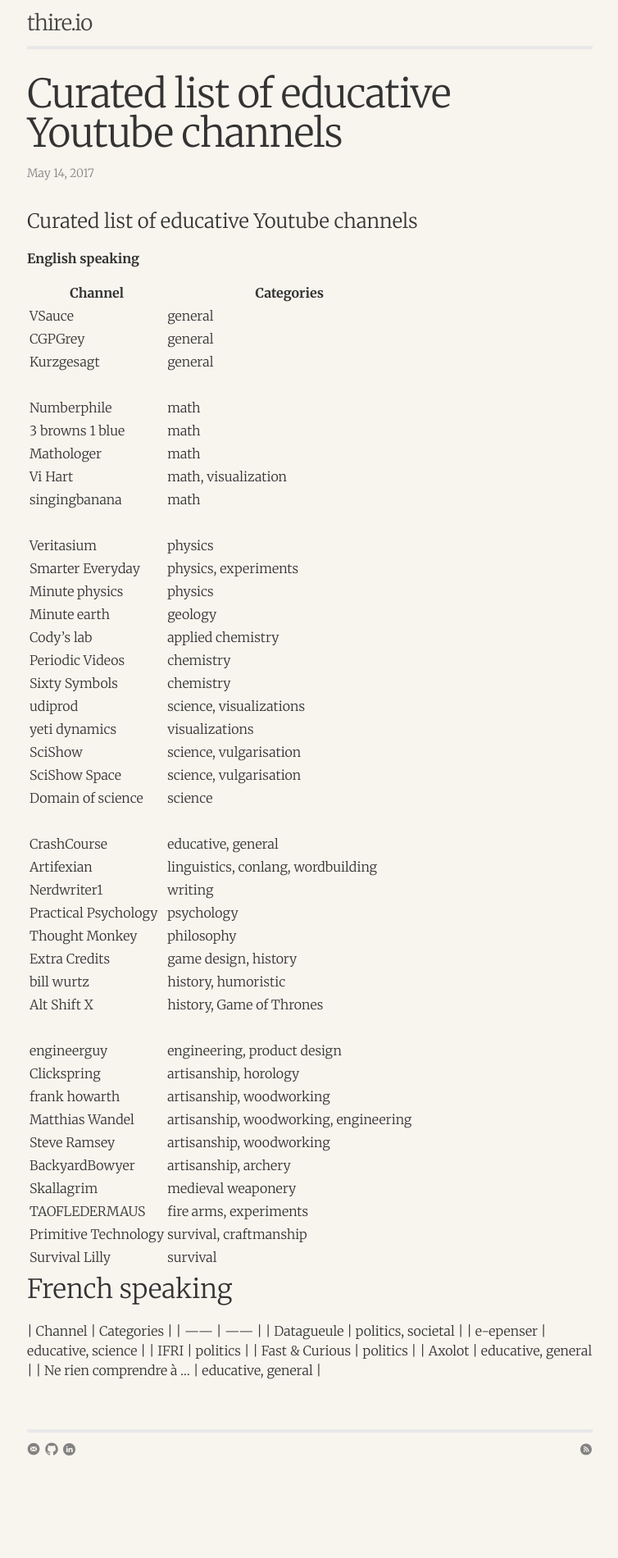
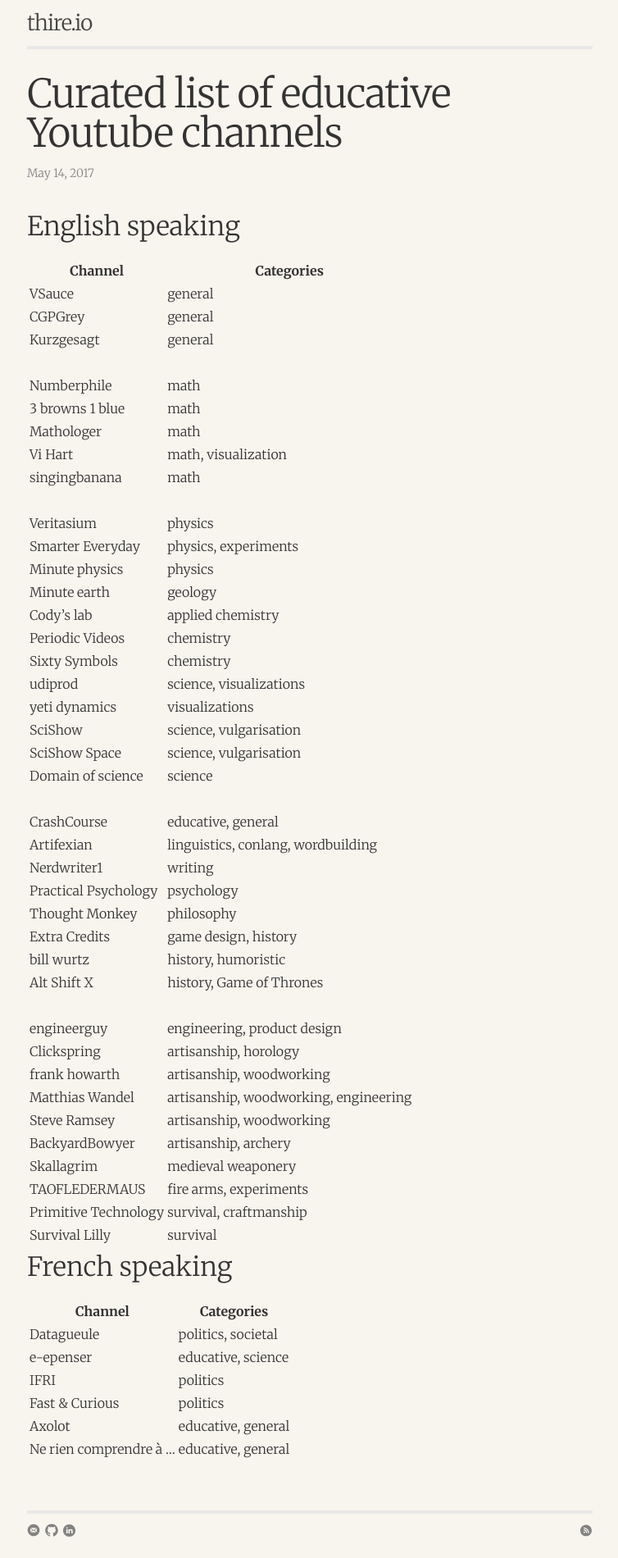
Before and after one commit to mbellier/mbellier.github.io, a Jekyll site: the page built from _posts/2017-05-14-youtube-channels.md, in a window 1280 px wide. Shown: the whole page at 82% size, without its empty margins (262-1016 px from the left). Built offline with Jekyll 4.4.1, drawn with Linux system fonts in a browser that asks for light colours; before the commit the page ends 1801 px from its top, so only the background shows below that.

Commit message:
Update 2017-05-14-youtube-channels.md

```diff
--- a/_posts/2017-05-14-youtube-channels.md
+++ b/_posts/2017-05-14-youtube-channels.md
@@ -5,9 +5,7 @@
 categories:
 ---
 
-# Curated list of educative Youtube channels
-
-### English speaking
+## English speaking
 
 | Channel | Categories |
 | ------ | ------ |
@@ -55,6 +53,7 @@
 |  Survival Lilly | survival |
 
 ## French speaking
+
 | Channel | Categories |
 | ------ | ------ |
 |  Datagueule | politics, societal |
```
